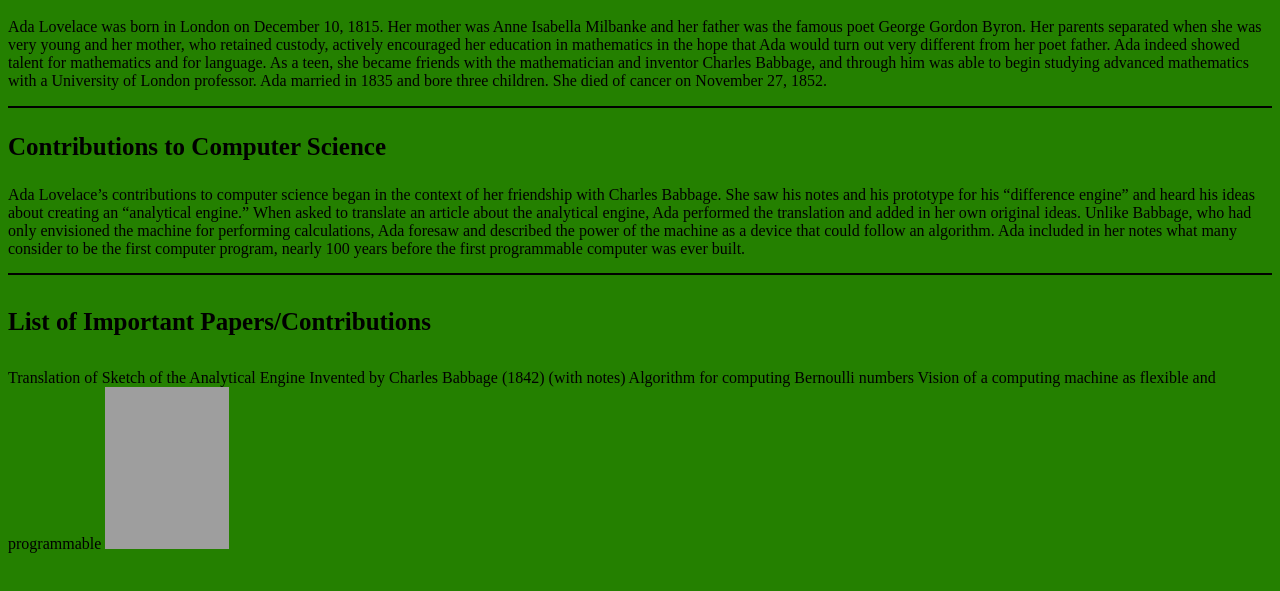
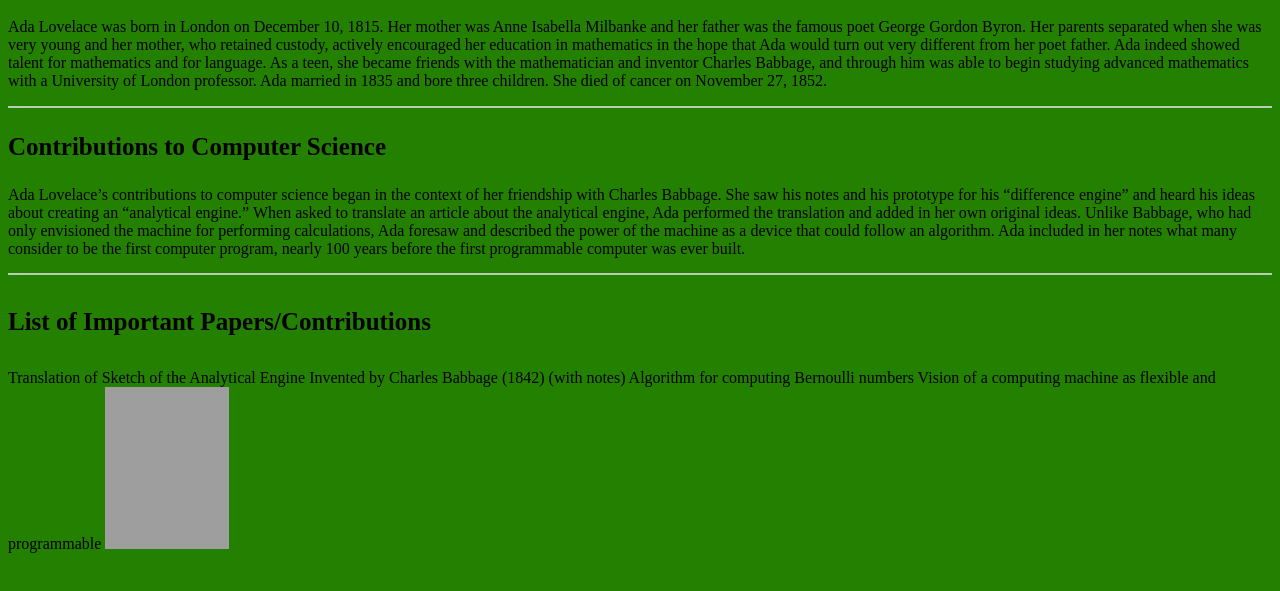
Before and after one commit to jaycode54321-ctrl/HtmlAdaLovelace, a plain HTML site: page index.html in a window 1280 px wide. Shown: the part 111-702 px from the top of the page. Drawn offline with Linux system fonts and the light colour scheme; grey boxes are pictures that could not be loaded.

Commit message:
Update style.css fixed hr colors

```diff
--- a/style.css
+++ b/style.css
@@ -8,13 +8,12 @@ background-color:#248000;
 h2,h3,h4{
 font-size:25px;
 }
+
 hr{
-color:#b7cfad;
-}
-hr{
-border: 1px solid black;
+border: 1px solid;
 margin-top:15px;
 margin-bottom:15px;
+color:#b7cfad;
 }
 a{
 color:#000080;
```
